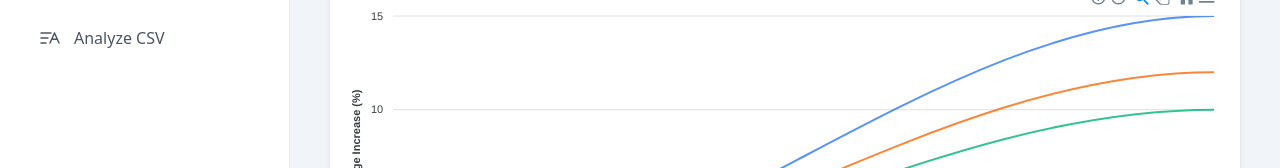
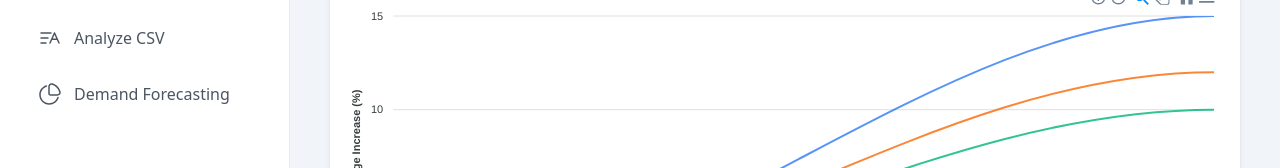
Before and after one commit to Karbelekedar/mumbai_hacks, a Next.js app in the folder frontend/: page /dashboard/demandforecasting in a window 1280 px wide. Shown: the part 347-515 px from the top of the page. Built offline with nearby package versions, Linux system fonts and the light colour scheme.

Commit message:
[update] : sidebar item for demand forecasting

```diff
--- a/frontend/components/Sidebar/index.tsx
+++ b/frontend/components/Sidebar/index.tsx
@@ -181,35 +181,32 @@ const menuGroups = [
       //     },
       //   ],
       // },
-      // {
-      //   name: "OTHERS",
-      //   menuItems: [
-      //     {
-      //       icon: (
-      //         <svg
-      //           className="fill-current"
-      //           width="24"
-      //           height="24"
-      //           viewBox="0 0 24 24"
-      //           fill="none"
-      //           xmlns="http://www.w3.org/2000/svg"
-      //         >
-      //           <path
-      //             fillRule="evenodd"
-      //             clipRule="evenodd"
-      //             d="M14.2544 1.36453C13.1584 1.05859 12.132 1.38932 11.4026 2.05955C10.6845 2.71939 10.25 3.70552 10.25 4.76063V11.4551C10.25 12.7226 11.2775 13.75 12.5449 13.75H19.2394C20.2945 13.75 21.2806 13.3156 21.9405 12.5974C22.6107 11.868 22.9414 10.8416 22.6355 9.74563C21.5034 5.69003 18.31 2.49663 14.2544 1.36453ZM11.75 4.76063C11.75 4.10931 12.0201 3.52918 12.4175 3.16407C12.8035 2.80935 13.3035 2.65643 13.8511 2.8093C17.4013 3.80031 20.1997 6.59875 21.1907 10.1489C21.3436 10.6965 21.1907 11.1965 20.8359 11.5825C20.4708 11.9799 19.8907 12.25 19.2394 12.25H12.5449C12.1059 12.25 11.75 11.8941 11.75 11.4551V4.76063Z"
-      //             fill=""
-      //           />
-      //           <path
-      //             d="M8.67232 4.71555C9.0675 4.59143 9.28724 4.17045 9.16312 3.77527C9.039 3.38009 8.61803 3.16036 8.22285 3.28447C4.18231 4.55353 1.25 8.32793 1.25 12.7892C1.25 18.2904 5.70962 22.75 11.2108 22.75C15.6721 22.75 19.4465 19.8177 20.7155 15.7772C20.8397 15.382 20.6199 14.961 20.2247 14.8369C19.8296 14.7128 19.4086 14.9325 19.2845 15.3277C18.2061 18.761 14.9982 21.25 11.2108 21.25C6.53805 21.25 2.75 17.462 2.75 12.7892C2.75 9.00185 5.23899 5.79389 8.67232 4.71555Z"
-      //             fill=""
-      //           />
-      //         </svg>
-      //       ),
-      //       label: "Charts",
-      //       route: "#",
-      //       children: [{ label: "Basic Chart", route: "/charts/basic-chart" }],
-      //     },
+
+      {
+        icon: (
+          <svg
+            className="fill-current"
+            width="24"
+            height="24"
+            viewBox="0 0 24 24"
+            fill="none"
+            xmlns="http://www.w3.org/2000/svg"
+          >
+            <path
+              fillRule="evenodd"
+              clipRule="evenodd"
+              d="M14.2544 1.36453C13.1584 1.05859 12.132 1.38932 11.4026 2.05955C10.6845 2.71939 10.25 3.70552 10.25 4.76063V11.4551C10.25 12.7226 11.2775 13.75 12.5449 13.75H19.2394C20.2945 13.75 21.2806 13.3156 21.9405 12.5974C22.6107 11.868 22.9414 10.8416 22.6355 9.74563C21.5034 5.69003 18.31 2.49663 14.2544 1.36453ZM11.75 4.76063C11.75 4.10931 12.0201 3.52918 12.4175 3.16407C12.8035 2.80935 13.3035 2.65643 13.8511 2.8093C17.4013 3.80031 20.1997 6.59875 21.1907 10.1489C21.3436 10.6965 21.1907 11.1965 20.8359 11.5825C20.4708 11.9799 19.8907 12.25 19.2394 12.25H12.5449C12.1059 12.25 11.75 11.8941 11.75 11.4551V4.76063Z"
+              fill=""
+            />
+            <path
+              d="M8.67232 4.71555C9.0675 4.59143 9.28724 4.17045 9.16312 3.77527C9.039 3.38009 8.61803 3.16036 8.22285 3.28447C4.18231 4.55353 1.25 8.32793 1.25 12.7892C1.25 18.2904 5.70962 22.75 11.2108 22.75C15.6721 22.75 19.4465 19.8177 20.7155 15.7772C20.8397 15.382 20.6199 14.961 20.2247 14.8369C19.8296 14.7128 19.4086 14.9325 19.2845 15.3277C18.2061 18.761 14.9982 21.25 11.2108 21.25C6.53805 21.25 2.75 17.462 2.75 12.7892C2.75 9.00185 5.23899 5.79389 8.67232 4.71555Z"
+              fill=""
+            />
+          </svg>
+        ),
+        label: "Demand Forecasting",
+        route: "/dashboard/demandforecasting",
+      },
       //     {
       //       icon: (
       //         <svg
```
